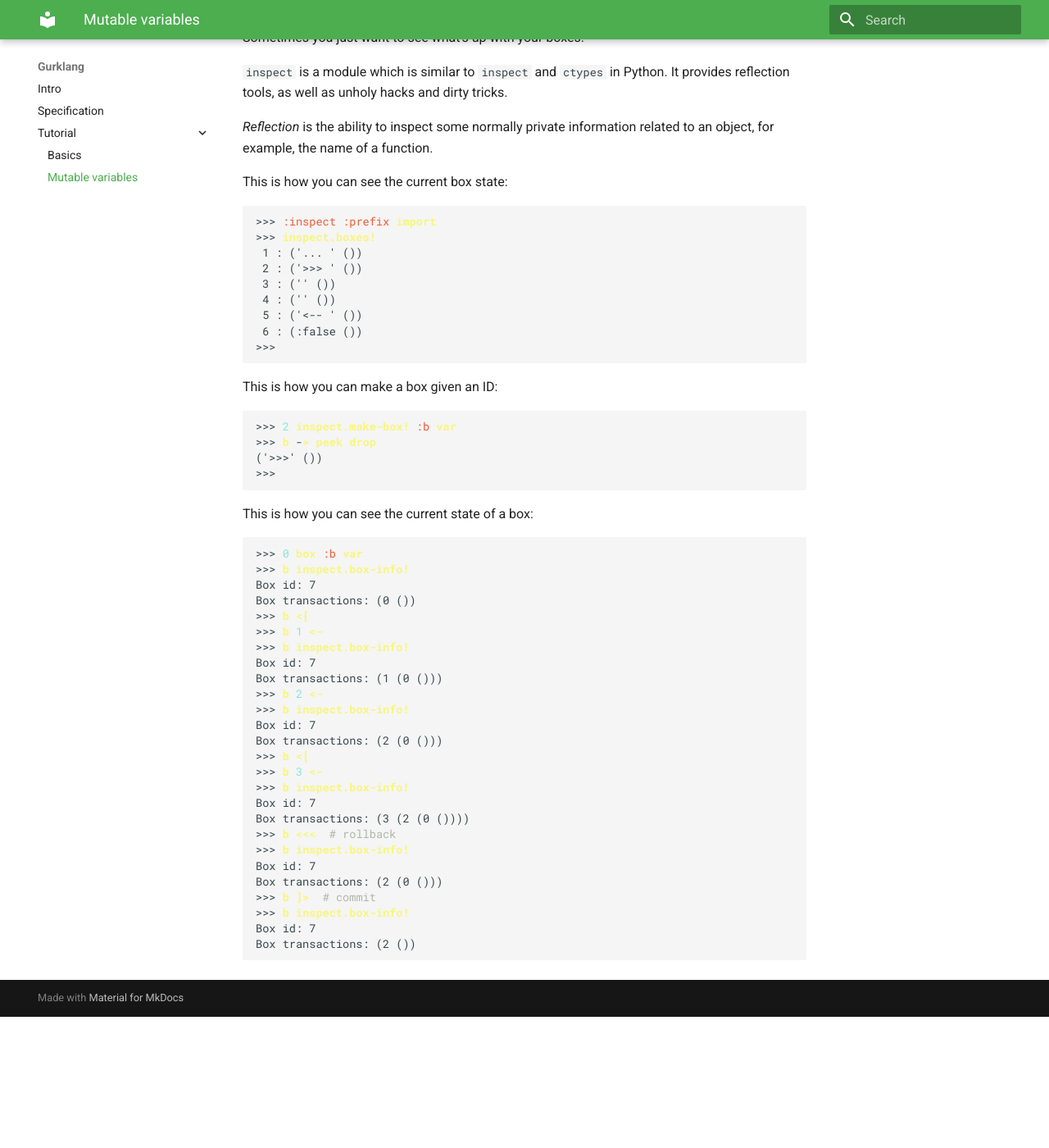
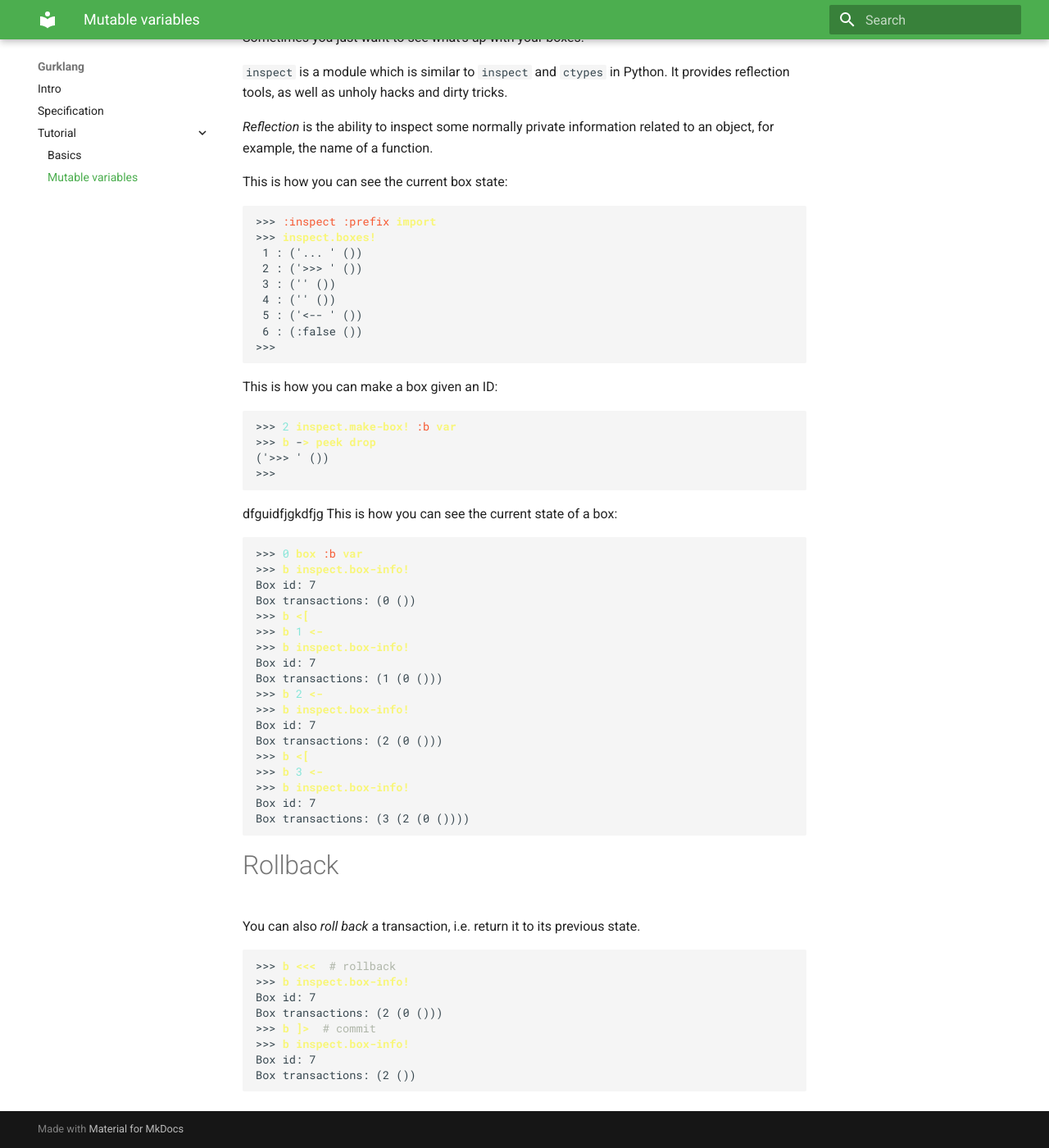
Before and after one commit to gurkult/py-gurklang, an MkDocs documentation site: the page built from docs/tutorial/05_boxes.md, in a window 1280 px wide and 1400 px high, scrolled down 3732 px. Shown: the whole window at 82% size. Built offline with MkDocs 1.6.1 and Material for MkDocs 9.7.7, drawn with Linux system fonts in a browser that asks for light colours; nearby versions of some CDN libraries; before the commit the page ends 4972 px from its top, so only the background shows below that; some of the changed text lies outside the part shown.

Commit message:
[docs] fix `05_boxes`

````diff
--- a/docs/tutorial/05_boxes.md
+++ b/docs/tutorial/05_boxes.md
@@ -201,10 +201,10 @@ This is how you can make a box given an ID:
 ```gurkrepl
 >>> 2 inspect.make-box! :b var
 >>> b -> peek drop
-('>>>' ())
+('>>> ' ())
 >>>
 ```
-
+ dfguidfjgkdfjg
 This is how you can see the current state of a box:
 ```gurkrepl
 >>> 0 box :b var
@@ -225,6 +225,11 @@ Box transactions: (2 (0 ()))
 >>> b inspect.box-info!
 Box id: 7
 Box transactions: (3 (2 (0 ())))
+```
+
+# Rollback
+You can also _roll back_ a transaction, i.e. return it to its previous state.
+```gurkrepl
 >>> b <<<  # rollback
 >>> b inspect.box-info!
 Box id: 7
````
Also changed, not shown: other parts of docs/tutorial/05_boxes.md (+1 -1 lines).
